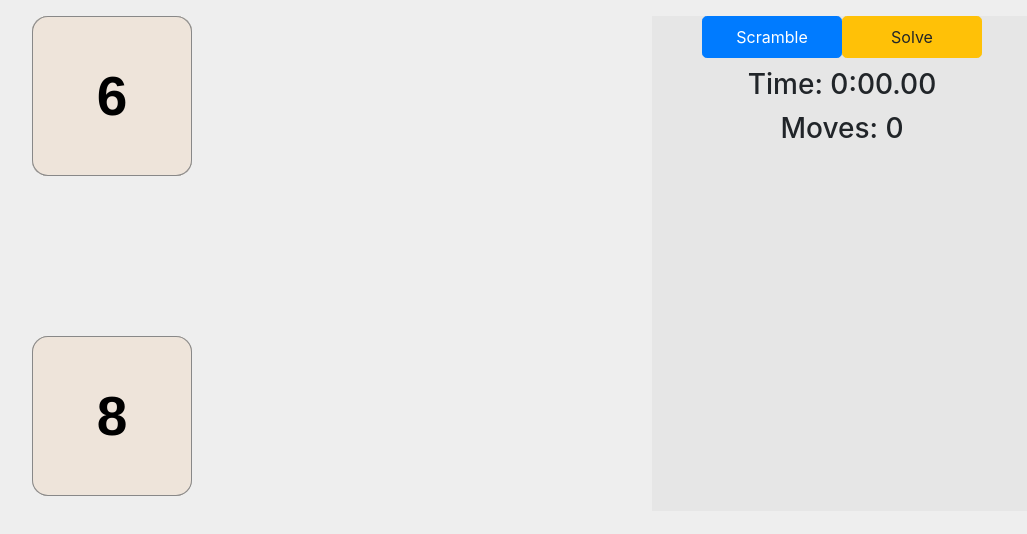
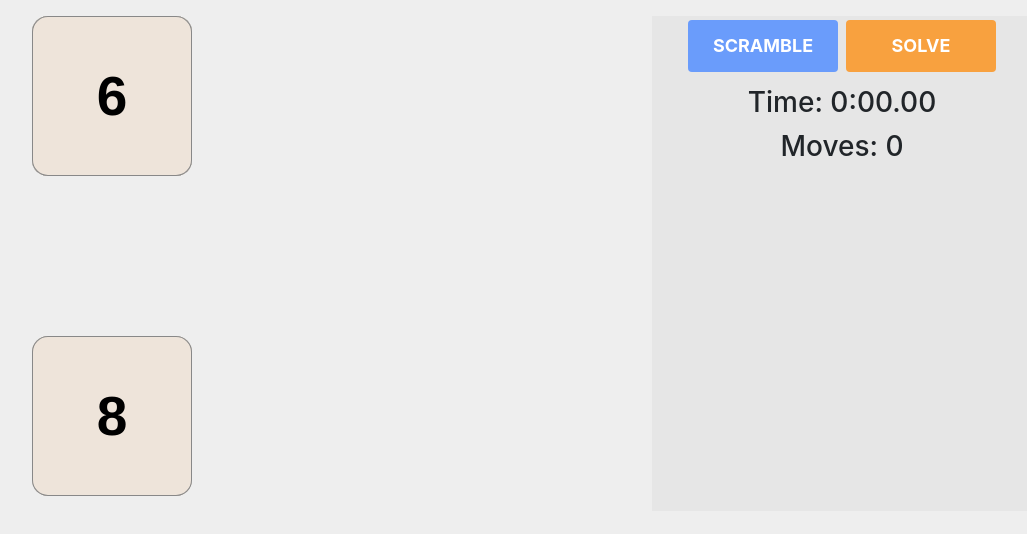
Before and after one commit to dtreiter/npuzzle, a plain HTML site: page index.html in a window 1280 px wide. Shown: the whole page, without its empty margins (178-1205 px from the left). Drawn offline with nearby package versions, Linux system fonts and the light colour scheme.

Commit message:
Migrate buttons off of bootstrap CSS

```diff
--- a/controls.js
+++ b/controls.js
@@ -11,11 +11,11 @@
   view: function(ctrl) {
     return m('div', [
       m('button', {
-        class: 'btn btn-lg btn-wide btn-primary',
+        class: 'button primary',
         onclick: ctrl.puzzle.scramble.bind(ctrl.puzzle)
       }, 'Scramble'),
       m('button', {
-        class: 'btn btn-lg btn-wide btn-warning',
+        class: 'button secondary',
         onclick: ctrl.puzzle.solve.bind(ctrl.puzzle)
       }, 'Solve'),
       m.component(TimeCounter),
--- a/index.css
+++ b/index.css
@@ -49,3 +49,41 @@ h3 {
   margin-top: 10px;
   margin-bottom: 0px;
 }
+
+.button {
+  --l: 70%;
+  --c: 0.5;
+  --h: 25;
+
+  background-color: oklch(var(--l) var(--c) var(--h));
+  text-transform: uppercase;
+  border-radius: 4px;
+  padding: 8px;
+  margin: 4px;
+  color: white;
+  font-weight: bold;
+  font-size: 18px;
+  line-height: 2;
+  border: 0;
+  min-width: 150px;
+
+  &:hover {
+    background-color: oklch(calc(var(--l) - 5%) var(--c) var(--h));
+  }
+
+  &:active {
+    background-color: oklch(calc(var(--l) - 15%) var(--c) var(--h));
+  }
+
+  &.primary {
+    --l: 70%;
+    --c: 0.15;
+    --h: 262;
+  }
+
+  &.secondary {
+    --l: 78%;
+    --c: 0.15;
+    --h: 65;
+  }
+}
```
